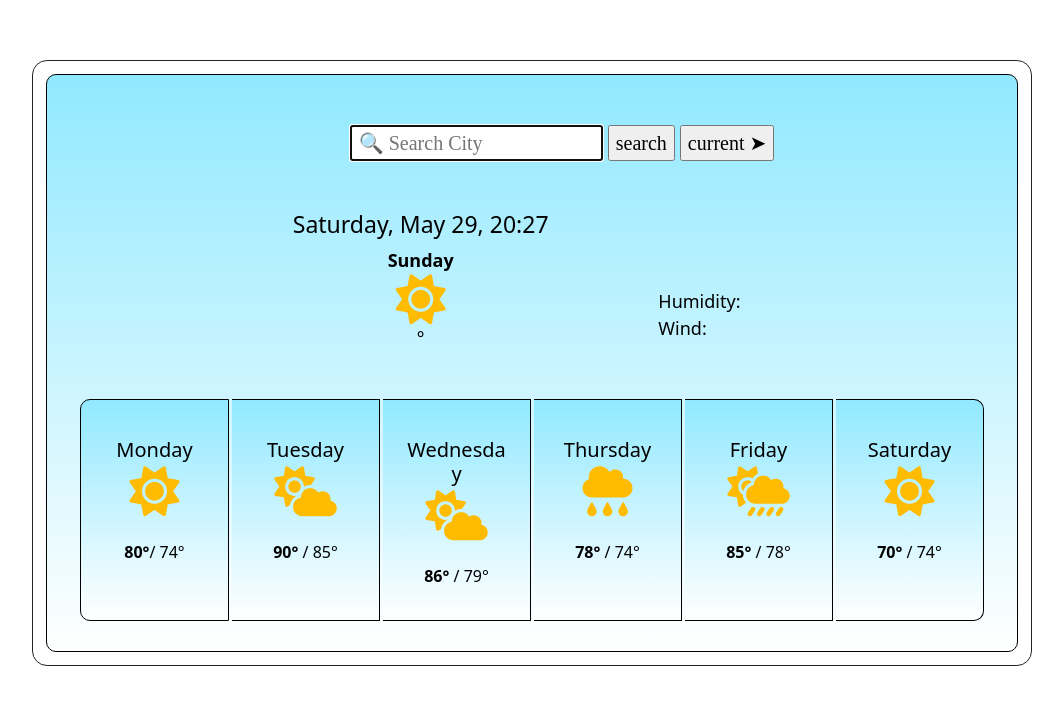
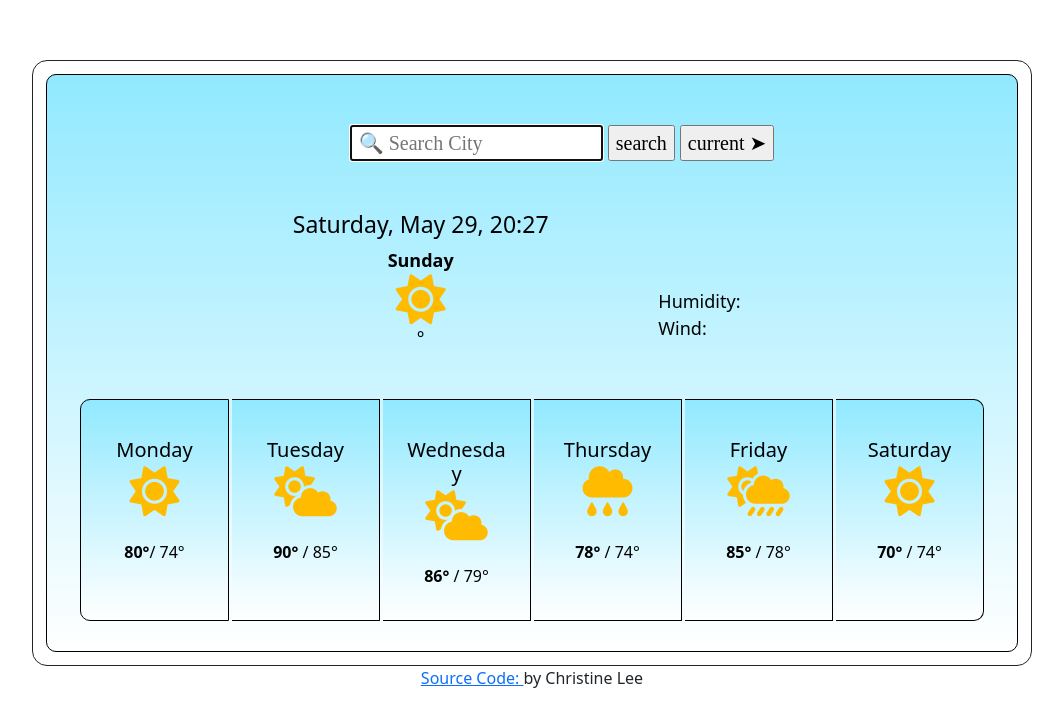
Before and after one commit to ChristineMLee/weather-app, a plain HTML site: page index.html in a window 1280 px wide. Shown: the whole page, without its empty margins (108-1171 px from the left). Drawn offline with nearby package versions, Linux system fonts and the light colour scheme; no server answers.

Commit message:
added Github link & updated style.css

```diff
--- a/index.html
+++ b/index.html
@@ -129,8 +129,15 @@
                 </div>
             </div>
         </div>
+
     </div>
+    <span id = "gitHubLink">
+        <a href="https://github.com/ChristineMLee/weather-app" target="_blank" class="git-hub">
+            Source Code: </a> by Christine Lee
+    </span>
     </div>
+
+
 </body>
 <script src=index.js></script>
 
--- a/styles.css
+++ b/styles.css
@@ -141,3 +141,7 @@ h2 {
   text-align: center;
   font-size: 23px;
 }
+#gitHubLink {
+  text-align: center;
+  display: block;
+}
```
